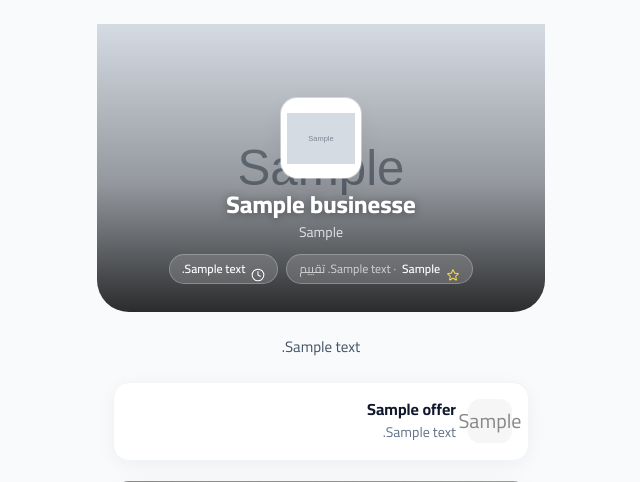
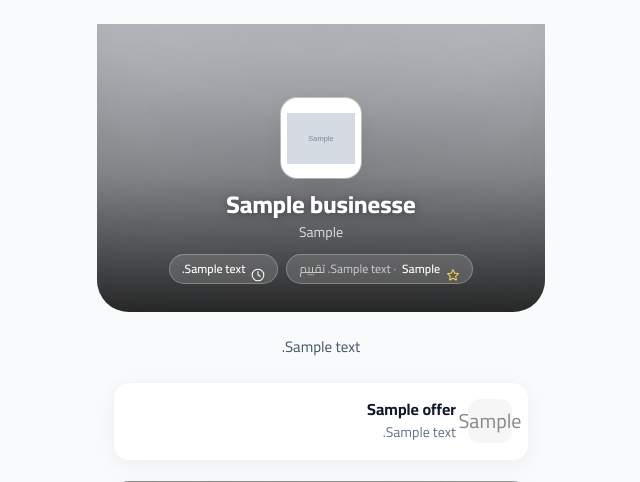
Before and after one commit to azo0oz2005/reputation-engine-v2, a Flask app: template templates/hub.html in a window 1280 px wide. Shown: the top 482 px of the page, without its empty margins (319-959 px from the left). Run offline with Flask 3, Linux system fonts and the light colour scheme; the template is opened without the code that fills it: values that come from a table or form of the project are taken from there, others are empty; tables that the repository leaves empty hold one stand-in row (values such as "Sample post"); grey boxes marked "Sample" are stand-in pictures; some libraries are stand-ins or nearby versions.

Commit message:
Make hub hero robust to any cover image (no more cropping)
Render the cover as a soft blurred, brand-tinted backdrop over the brand
gradient instead of object-cover. Logos-as-cover and off-ratio photos no
longer crop awkwardly; the crisp logo tile + name stay in the foreground.

Co-Authored-By: Claude Opus 4.7 <noreply@anthropic.com>

```diff
--- a/templates/hub.html
+++ b/templates/hub.html
@@ -41,14 +41,17 @@
 
   <!-- ===== الهيرو الغامر ===== -->
   <header class="relative h-72 overflow-hidden rounded-b-[2rem] anim-rise">
+    <!-- خلفية بهوية المحل دائمًا -->
+    <div class="absolute inset-0" style="background: radial-gradient(120% 120% at 50% 0%, {{ c }} 0%, {{ c }}d0 60%, {{ c }}99 100%);"></div>
     {% if business.cover_path %}
-      <img src="{{ url_for('media', filename=business.cover_path) }}" alt="" class="absolute inset-0 w-full h-full object-cover">
+      <!-- صورة الغلاف كخلفية ناعمة (تتكيّف مع أي شكل بدون قص) -->
+      <img src="{{ url_for('media', filename=business.cover_path) }}" alt="" class="absolute inset-0 w-full h-full object-cover scale-125 blur-2xl opacity-80">
+      <div class="absolute inset-0" style="background: linear-gradient(180deg, {{ c }}33 0%, {{ c }}66 100%);"></div>
     {% else %}
-      <div class="absolute inset-0" style="background: radial-gradient(120% 120% at 50% 0%, {{ c }} 0%, {{ c }}d0 60%, {{ c }}99 100%);"></div>
       <div class="absolute inset-0 opacity-[0.08]" style="background-image: radial-gradient(circle at 20% 25%, #fff 1.5px, transparent 1.5px), radial-gradient(circle at 75% 55%, #fff 1.5px, transparent 1.5px); background-size: 30px 30px;"></div>
     {% endif %}
     <!-- طبقة التعتيم لقراءة النص -->
-    <div class="absolute inset-0" style="background: linear-gradient(to top, rgba(0,0,0,.80) 0%, rgba(0,0,0,.30) 45%, rgba(0,0,0,0) 100%);"></div>
+    <div class="absolute inset-0" style="background: linear-gradient(to top, rgba(0,0,0,.78) 0%, rgba(0,0,0,.28) 48%, rgba(0,0,0,0) 100%);"></div>
 
     <div class="relative h-full flex flex-col items-center justify-end text-center px-6 pb-7">
       <div class="w-20 h-20 rounded-2xl bg-white shadow-card ring-1 ring-white/40 flex items-center justify-center overflow-hidden mb-3">
```
